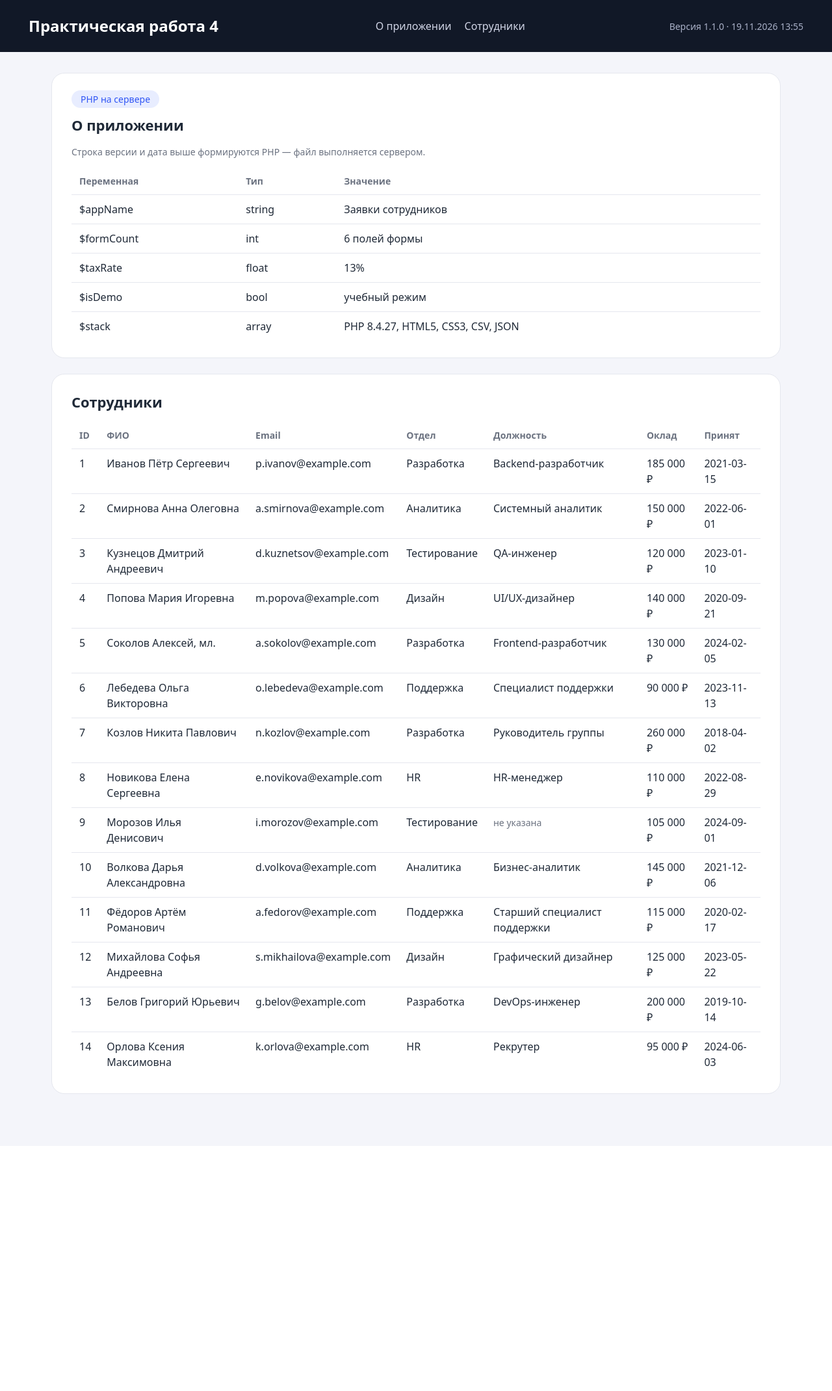
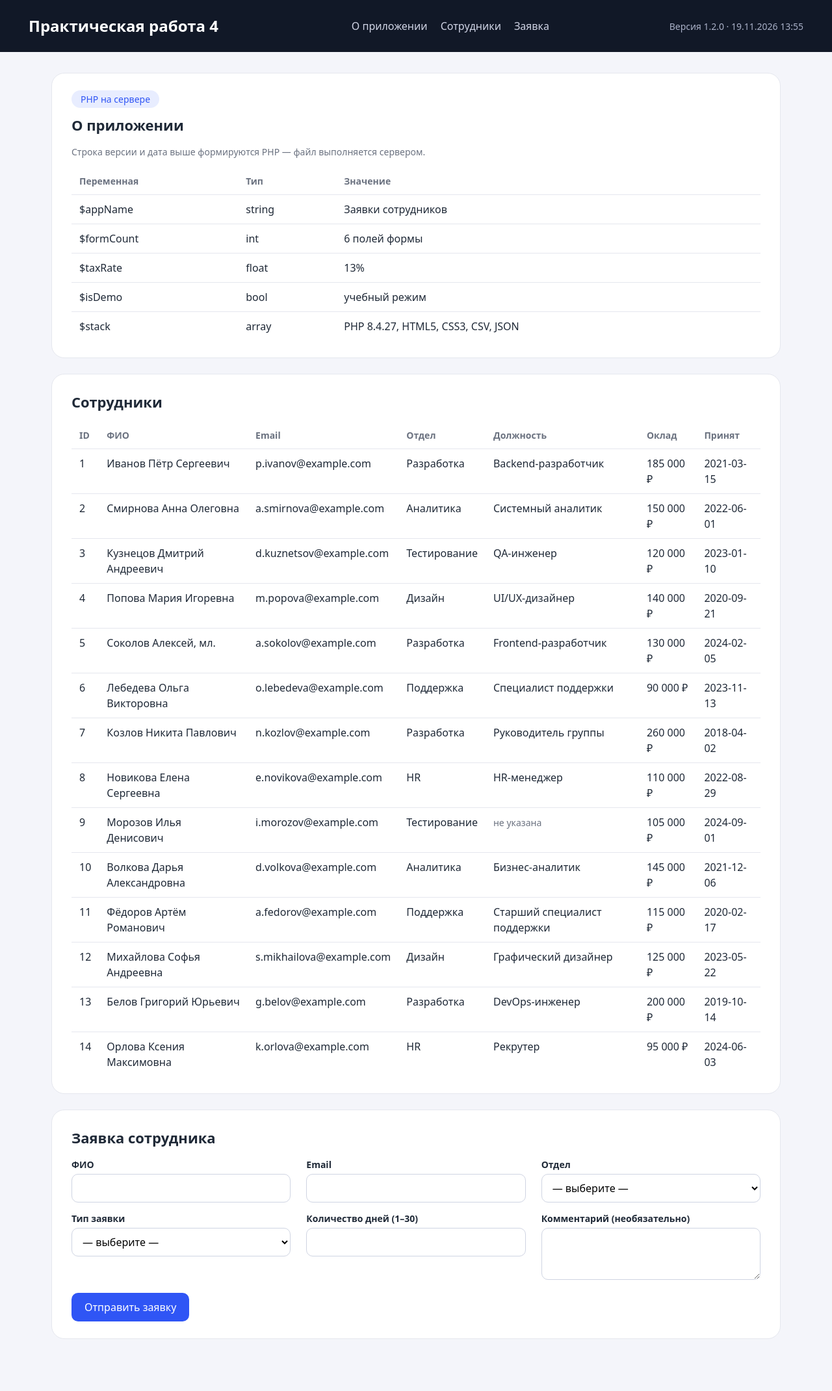
Before and after one commit to prokope123-ux/TRPO-RNV-0225, a PHP site: page / in a window 1280 px wide. Shown: the whole page at 65% size. Before the commit the page ends 1683 px from the top, so only its background shows below. Run offline with PHP 8.4, Linux system fonts and the light colour scheme.

Commit message:
feat: add request form with server-side validation and escaping
Co-Authored-By: Claude Sonnet 5.5 <noreply@anthropic.com>
Claude-Session: https://claude.ai/code/session_01F7qiGm1kAPYDuHQn27PJ1i

```diff
--- a/pr04-php-forms/public/index.php
+++ b/pr04-php-forms/public/index.php
@@ -3,7 +3,7 @@ declare(strict_types=1);
 
 // Версия учебного приложения и текущая дата — вычисляются на сервере.
 // Если файл открыть как обычный текст, эти значения в браузере не появятся.
-const APP_VERSION = '1.1.0';
+const APP_VERSION = '1.2.0';
 date_default_timezone_set('Europe/Moscow');
 
 // Ошибки показываем только при локальной разработке (шаг 15).
@@ -34,6 +34,22 @@ $isDemo    = true;                         // bool
 $stack     = ['PHP ' . PHP_VERSION, 'HTML5', 'CSS3', 'CSV', 'JSON'];  // array
 
 $today = date('d.m.Y H:i');
+
+$departments = departmentsOf($employees);
+
+// Обработка POST-формы. Значения по умолчанию для GET-запроса — пустая форма.
+$form = ['full_name' => '', 'email' => '', 'department' => '', 'request_type' => '', 'days' => '', 'comment' => ''];
+$errors = [];
+$accepted = null;   // принятая заявка (после успешной валидации)
+
+if (($_SERVER['REQUEST_METHOD'] ?? 'GET') === 'POST') {
+    $result = validateInput($_POST, $departments);
+    $form = $result['values'];
+    $errors = $result['errors'];
+    if ($errors === []) {
+        $accepted = $form;
+    }
+}
 ?>
 <!DOCTYPE html>
 <html lang="ru">
@@ -46,7 +62,7 @@ $today = date('d.m.Y H:i');
 <body>
 <header class="site-header">
   <h1>Практическая работа 4</h1>
-  <nav><a href="#about">О приложении</a><a href="#employees">Сотрудники</a></nav>
+  <nav><a href="#about">О приложении</a><a href="#employees">Сотрудники</a><a href="#request">Заявка</a></nav>
   <span class="meta">Версия <?= APP_VERSION ?> · <?= $today ?></span>
 </header>
 <main>
@@ -92,6 +108,74 @@ $today = date('d.m.Y H:i');
       </table>
     <?php endif; ?>
   </section>
+
+  <section class="card" id="request">
+    <h2>Заявка сотрудника</h2>
+    <?php if ($accepted !== null): ?>
+      <div class="alert ok">Заявка принята. Ниже — обработанные значения.</div>
+      <table>
+        <tr><th>Поле</th><th>Значение</th></tr>
+        <tr><td>ФИО</td><td><?= e($accepted['full_name']) ?></td></tr>
+        <tr><td>Email</td><td><?= e($accepted['email']) ?></td></tr>
+        <tr><td>Отдел</td><td><?= e($accepted['department']) ?></td></tr>
+        <tr><td>Тип заявки</td><td><?= e($accepted['request_type']) ?></td></tr>
+        <tr><td>Дней</td><td><?= (int) $accepted['days'] ?></td></tr>
+        <tr><td>Комментарий</td><td><?= $accepted['comment'] !== '' ? e($accepted['comment']) : '<span class="muted">без комментария</span>' ?></td></tr>
+      </table>
+      <p><a class="btn secondary" href="/#request">Подать ещё одну</a></p>
+    <?php else: ?>
+      <?php if ($errors !== []): ?>
+        <div class="alert error">Заявка не отправлена. Исправьте ошибки:
+          <ul><?php foreach ($errors as $message): ?><li><?= e($message) ?></li><?php endforeach; ?></ul>
+        </div>
+      <?php endif; ?>
+      <form method="post" action="/#request" novalidate>
+        <div class="cols">
+          <div class="row <?= isset($errors['full_name']) ? 'has-error' : '' ?>">
+            <label for="full_name">ФИО</label>
+            <input type="text" id="full_name" name="full_name" value="<?= e($form['full_name']) ?>">
+            <?php if (isset($errors['full_name'])): ?><div class="field-error"><?= e($errors['full_name']) ?></div><?php endif; ?>
+          </div>
+          <div class="row <?= isset($errors['email']) ? 'has-error' : '' ?>">
+            <label for="email">Email</label>
+            <input type="email" id="email" name="email" value="<?= e($form['email']) ?>">
+            <?php if (isset($errors['email'])): ?><div class="field-error"><?= e($errors['email']) ?></div><?php endif; ?>
+          </div>
+          <div class="row <?= isset($errors['department']) ? 'has-error' : '' ?>">
+            <label for="department">Отдел</label>
+            <select id="department" name="department">
+              <option value="">— выберите —</option>
+              <?php foreach ($departments as $dep): ?>
+                <option value="<?= e($dep) ?>" <?= $form['department'] === $dep ? 'selected' : '' ?>><?= e($dep) ?></option>
+              <?php endforeach; ?>
+            </select>
+            <?php if (isset($errors['department'])): ?><div class="field-error"><?= e($errors['department']) ?></div><?php endif; ?>
+          </div>
+          <div class="row <?= isset($errors['request_type']) ? 'has-error' : '' ?>">
+            <label for="request_type">Тип заявки</label>
+            <select id="request_type" name="request_type">
+              <option value="">— выберите —</option>
+              <?php foreach (REQUEST_TYPES as $type): ?>
+                <option value="<?= e($type) ?>" <?= $form['request_type'] === $type ? 'selected' : '' ?>><?= e($type) ?></option>
+              <?php endforeach; ?>
+            </select>
+            <?php if (isset($errors['request_type'])): ?><div class="field-error"><?= e($errors['request_type']) ?></div><?php endif; ?>
+          </div>
+          <div class="row <?= isset($errors['days']) ? 'has-error' : '' ?>">
+            <label for="days">Количество дней (<?= DAYS_MIN ?>–<?= DAYS_MAX ?>)</label>
+            <input type="text" inputmode="numeric" id="days" name="days" value="<?= e($form['days']) ?>">
+            <?php if (isset($errors['days'])): ?><div class="field-error"><?= e($errors['days']) ?></div><?php endif; ?>
+          </div>
+          <div class="row <?= isset($errors['comment']) ? 'has-error' : '' ?>">
+            <label for="comment">Комментарий (необязательно)</label>
+            <textarea id="comment" name="comment"><?= e($form['comment']) ?></textarea>
+            <?php if (isset($errors['comment'])): ?><div class="field-error"><?= e($errors['comment']) ?></div><?php endif; ?>
+          </div>
+        </div>
+        <button type="submit">Отправить заявку</button>
+      </form>
+    <?php endif; ?>
+  </section>
 </main>
 </body>
 </html>
--- a/pr04-php-forms/src/functions.php
+++ b/pr04-php-forms/src/functions.php
@@ -87,3 +87,87 @@ function formatMoney(int $amount): string
 {
     return number_format($amount, 0, ',', ' ') . ' ₽';
 }
+
+// ---------------------------------------------------------------------------
+// Форма заявки сотрудника: нормализация и серверная валидация
+// ---------------------------------------------------------------------------
+
+const REQUEST_TYPES   = ['Отпуск', 'Командировка', 'Оборудование', 'Обучение'];
+const NAME_MIN_LENGTH = 2;
+const NAME_MAX_LENGTH = 80;
+const COMMENT_MAX     = 200;
+const DAYS_MIN        = 1;
+const DAYS_MAX        = 30;
+const FORM_FIELDS     = ['full_name', 'email', 'department', 'request_type', 'days', 'comment'];
+
+/**
+ * Берёт из «сырых» входных данных только известные поля и приводит их к строке с trim().
+ * Если значение пришло не строкой (например full_name[]=x), оно считается пустым.
+ */
+function normalizeInput(array $source): array
+{
+    $values = [];
+    foreach (FORM_FIELDS as $field) {
+        $raw = $source[$field] ?? '';
+        $values[$field] = is_string($raw) ? trim($raw) : '';
+    }
+    return $values;
+}
+
+/**
+ * Проверяет значения формы. Возвращает ['values' => нормализованные, 'errors' => [поле => сообщение]].
+ * Пустой массив errors означает, что данные корректны.
+ */
+function validateInput(array $source, array $departments): array
+{
+    $values = normalizeInput($source);
+    $errors = [];
+
+    // ФИО: обязательность и длина
+    $nameLength = mb_strlen($values['full_name'], 'UTF-8');
+    if ($values['full_name'] === '') {
+        $errors['full_name'] = 'Укажите ФИО';
+    } elseif ($nameLength < NAME_MIN_LENGTH || $nameLength > NAME_MAX_LENGTH) {
+        $errors['full_name'] = sprintf('ФИО должно содержать от %d до %d символов', NAME_MIN_LENGTH, NAME_MAX_LENGTH);
+    }
+
+    // Email
+    if ($values['email'] === '') {
+        $errors['email'] = 'Укажите email';
+    } elseif (filter_var($values['email'], FILTER_VALIDATE_EMAIL) === false) {
+        $errors['email'] = 'Некорректный email';
+    }
+
+    // Отдел — только из списка, полученного из employees.csv
+    if ($values['department'] === '') {
+        $errors['department'] = 'Выберите отдел';
+    } elseif (!in_array($values['department'], $departments, true)) {
+        $errors['department'] = 'Такого отдела нет в списке';
+    }
+
+    // Тип заявки — только из допустимых значений
+    if ($values['request_type'] === '') {
+        $errors['request_type'] = 'Выберите тип заявки';
+    } elseif (!in_array($values['request_type'], REQUEST_TYPES, true)) {
+        $errors['request_type'] = 'Недопустимый тип заявки';
+    }
+
+    // Количество дней: целое число в диапазоне
+    if ($values['days'] === '') {
+        $errors['days'] = 'Укажите количество дней';
+    } elseif (filter_var($values['days'], FILTER_VALIDATE_INT) === false) {
+        $errors['days'] = 'Количество дней должно быть целым числом';
+    } else {
+        $days = (int) $values['days'];
+        if ($days < DAYS_MIN || $days > DAYS_MAX) {
+            $errors['days'] = sprintf('Количество дней должно быть от %d до %d', DAYS_MIN, DAYS_MAX);
+        }
+    }
+
+    // Комментарий необязателен, но ограничен по длине
+    if (mb_strlen($values['comment'], 'UTF-8') > COMMENT_MAX) {
+        $errors['comment'] = sprintf('Комментарий не длиннее %d символов', COMMENT_MAX);
+    }
+
+    return ['values' => $values, 'errors' => $errors];
+}
```
